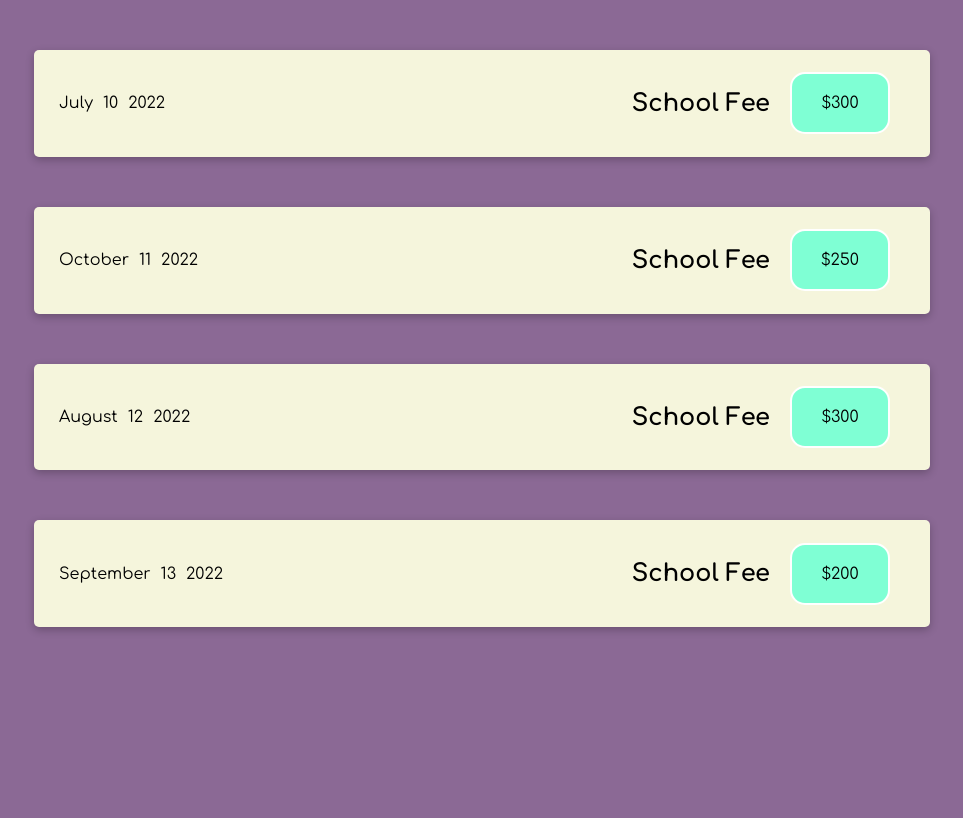
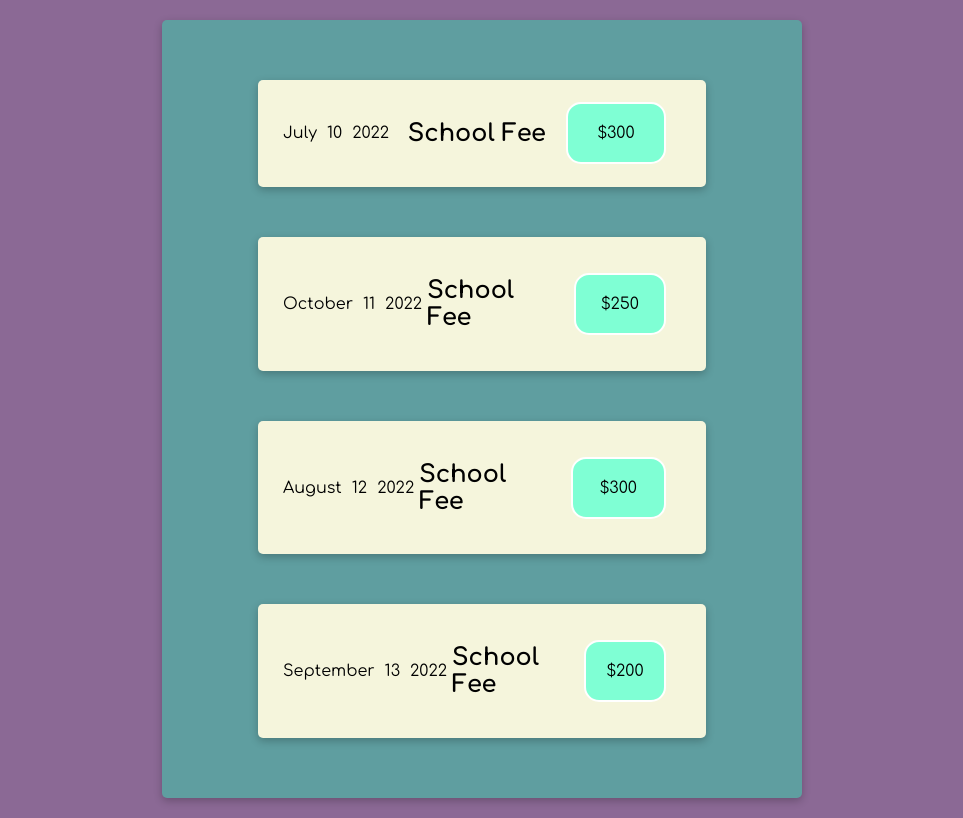
Before and after one commit to ehsan-saboor/React, a JavaScript app in the folder my-app/: page / in a window 1280 px wide. Shown: the whole page, without its empty margins (158-1121 px from the left). Built offline with nearby package versions, Linux system fonts and the light colour scheme.

Commit message:
React 11-August-Office

```diff
--- a/my-app/src/App.js
+++ b/my-app/src/App.js
@@ -1,4 +1,4 @@
-import ExpenseItem from "./Components/ExpenseItem";
+import AllExpenses from "./Components/Expenses/AllExpenses";
 
 function App() {
     // let expenseDate = new Date(2022, 9, 10);
@@ -34,27 +34,7 @@ function App() {
 
     return (
         <div>
-        <ExpenseItem
-            date={expenseArray[0].date}
-            title={expenseArray[0].title}
-            amount={expenseArray[0].amount}
-        />
-        <ExpenseItem
-            date={expenseArray[1].date}
-            title={expenseArray[1].title}
-            amount={expenseArray[1].amount}
-        />
-        <ExpenseItem
-            date={expenseArray[2].date}
-            title={expenseArray[2].title}
-            amount={expenseArray[2].amount}
-        />
-        <ExpenseItem
-            date={expenseArray[3].date}
-            title={expenseArray[3].title}
-            amount={expenseArray[3].amount}
-        />
-
+            <AllExpenses items={expenseArray} />
         </div>
     );
 }
--- /dev/null
+++ b/my-app/src/Components/Expenses/AllExpenses.css
@@ -0,0 +1,8 @@
+.bg-color{
+    background-color: cadetblue;
+    width: 50%;
+    margin: 20px auto;
+    padding: 10px 0;
+    border-radius: 5px;
+    box-shadow: rgba(50, 50, 93, 0.25) 0px 30px 60px -12px inset, rgba(0, 0, 0, 0.3) 0px 18px 36px -18px inset;
+}
--- /dev/null
+++ b/my-app/src/Components/Expenses/AllExpenses.js
@@ -0,0 +1,31 @@
+import "../Expenses/AllExpenses.css"
+import ExpenseItem from "../Expenses/ExpenseItem"
+import Card from "../UI/Card";
+
+function AllExpenses(props) {
+    return (
+        <Card className="bg-color">
+            <ExpenseItem
+                date={props.items[0].date}
+                title={props.items[0].title}
+                amount={props.items[0].amount}
+            />
+            <ExpenseItem
+                date={props.items[1].date}
+                title={props.items[1].title}
+                amount={props.items[1].amount}
+            />
+            <ExpenseItem
+                date={props.items[2].date}
+                title={props.items[2].title}
+                amount={props.items[2].amount}
+            />
+            <ExpenseItem
+                date={props.items[3].date}
+                title={props.items[3].title}
+                amount={props.items[3].amount}
+            />
+        </Card>
+    )
+}
+export default AllExpenses;
--- a/my-app/src/Components/ExpenseItem.css
+++ b/my-app/src/Components/Expenses/ExpenseItem.css
@@ -2,12 +2,10 @@
   display: flex;
   justify-content: space-between;
   align-items: center;
-  box-shadow: rgba(0, 0, 0, 0.24) 0px 3px 8px;
   max-width: 70%;
   margin: 50px auto;
   padding: 20px;
   background-color: beige;
-  border-radius: 5px;
 }
 .expense-item__description {
   display: flex;
@@ -16,16 +14,6 @@
 .date-flex {
   display: flex;
 }
-.date-flex div{
+.date-flex div {
   padding: 5px;
 }
-.expense-item__price {
-  margin: auto 20px;
-  background-color: aquamarine;
-  width: 100px;
-  padding: 20px 0;
-  color: black;
-  text-align: center;
-  border: 2px solid white;
-  border-radius: 15px;
-}
--- a/my-app/src/Components/ExpenseItem.js
+++ b/my-app/src/Components/Expenses/ExpenseItem.js
@@ -1,4 +1,6 @@
-import "./ExpenseItem.css"
+import "../Expenses/ExpenseItem.css"
+import ExpensePrice from "../Expenses/ExpensePrice"
+import Card from "../UI/Card"
 
 function ExpenseItem(props) {
     const month = props.date.toLocaleString("en-us", { month: "long" })
@@ -6,7 +8,7 @@ function ExpenseItem(props) {
     const year = props.date.getFullYear()
 
     return (
-        <div className="expense-item">
+        <Card className="expense-item">
             <div className="date-flex">
                 <div>{month}</div>
                 <div>{day}</div>
@@ -14,9 +16,9 @@ function ExpenseItem(props) {
             </div>
             <div className="expense-item__description">
                 <h2>{props.title}</h2>
-                <div className="expense-item__price">${props.amount}</div>
+                <ExpensePrice amount={props.amount} />
             </div>
-        </div>
+        </Card>
     )
 }
 
--- /dev/null
+++ b/my-app/src/Components/Expenses/ExpensePrice.css
@@ -0,0 +1,10 @@
+.expense-item__price {
+    margin: auto 20px;
+    background-color: aquamarine;
+    width: 100px;
+    padding: 20px 0;
+    color: black;
+    text-align: center;
+    border: 2px solid white;
+    border-radius: 15px;
+  }
--- /dev/null
+++ b/my-app/src/Components/Expenses/ExpensePrice.js
@@ -0,0 +1,10 @@
+import "../Expenses/ExpensePrice.css"
+
+
+function ExpensePrice(props) {
+    return (
+        <div className="expense-item__price">${props.amount}</div>
+    )
+}
+
+export default ExpensePrice;
--- /dev/null
+++ b/my-app/src/Components/UI/Card.css
@@ -0,0 +1,4 @@
+.card {
+  box-shadow: rgba(0, 0, 0, 0.24) 0px 3px 8px;
+  border-radius: 5px;
+}
--- /dev/null
+++ b/my-app/src/Components/UI/Card.js
@@ -0,0 +1,10 @@
+import "../UI/Card.css"
+
+function Card(props) {
+    const classes = "card " + props.className
+    return (
+        <div className={classes}>{props.children}</div>
+    )
+}
+
+export default Card;
```
